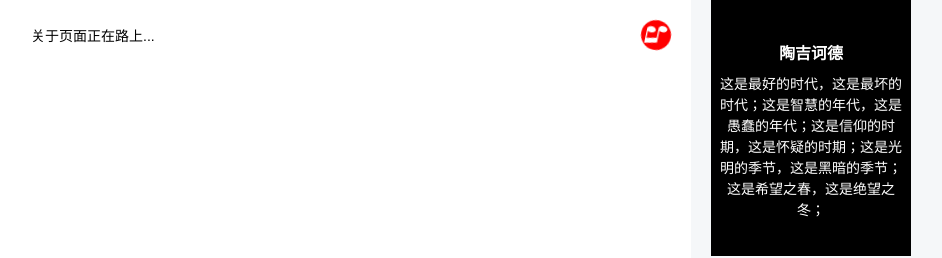
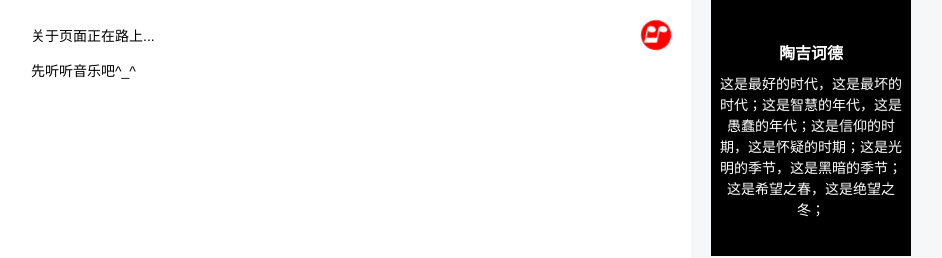
Before and after one commit to Tao-Quixote/Blog, a Jekyll site: the page built from about.html, in a window 1280 px wide. Shown: the top 258 px of the page, without its empty margins (222-1164 px from the left). Built offline with Jekyll 4.4.1, drawn with Linux system fonts in a browser that asks for light colours.

Commit message:
加提示

```diff
--- a/about.html
+++ b/about.html
@@ -3,3 +3,4 @@ layout: default
 title: 关于作者
 ---
 <p>关于页面正在路上...</p>
+<p>先听听音乐吧^_^</p>
--- a/concat.html
+++ b/concat.html
@@ -3,3 +3,4 @@ layout: default
 title: 联系博主
 ---
 <p>Concat页面正在路上...</p>
+<p>先听听音乐吧^_^</p>
```
